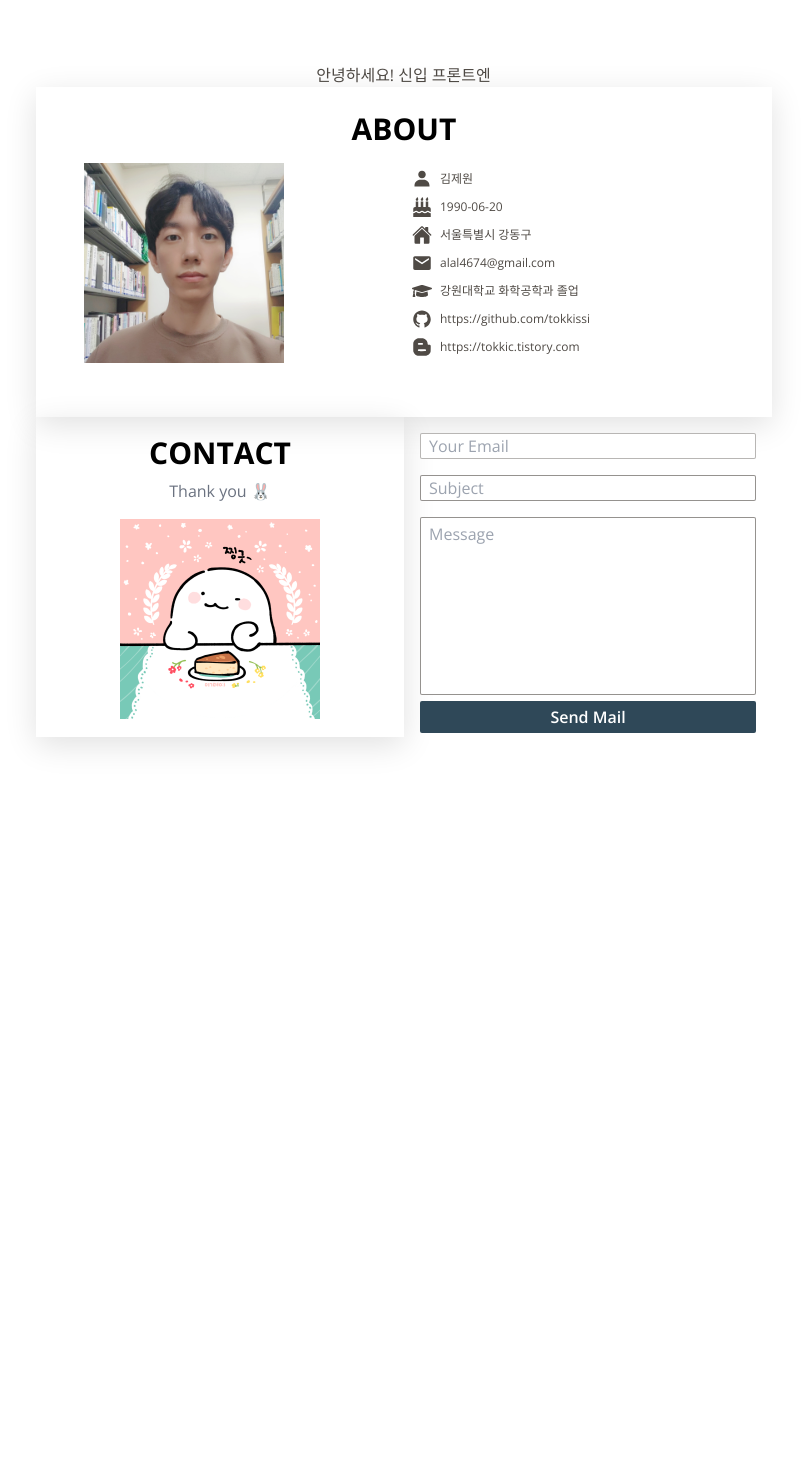
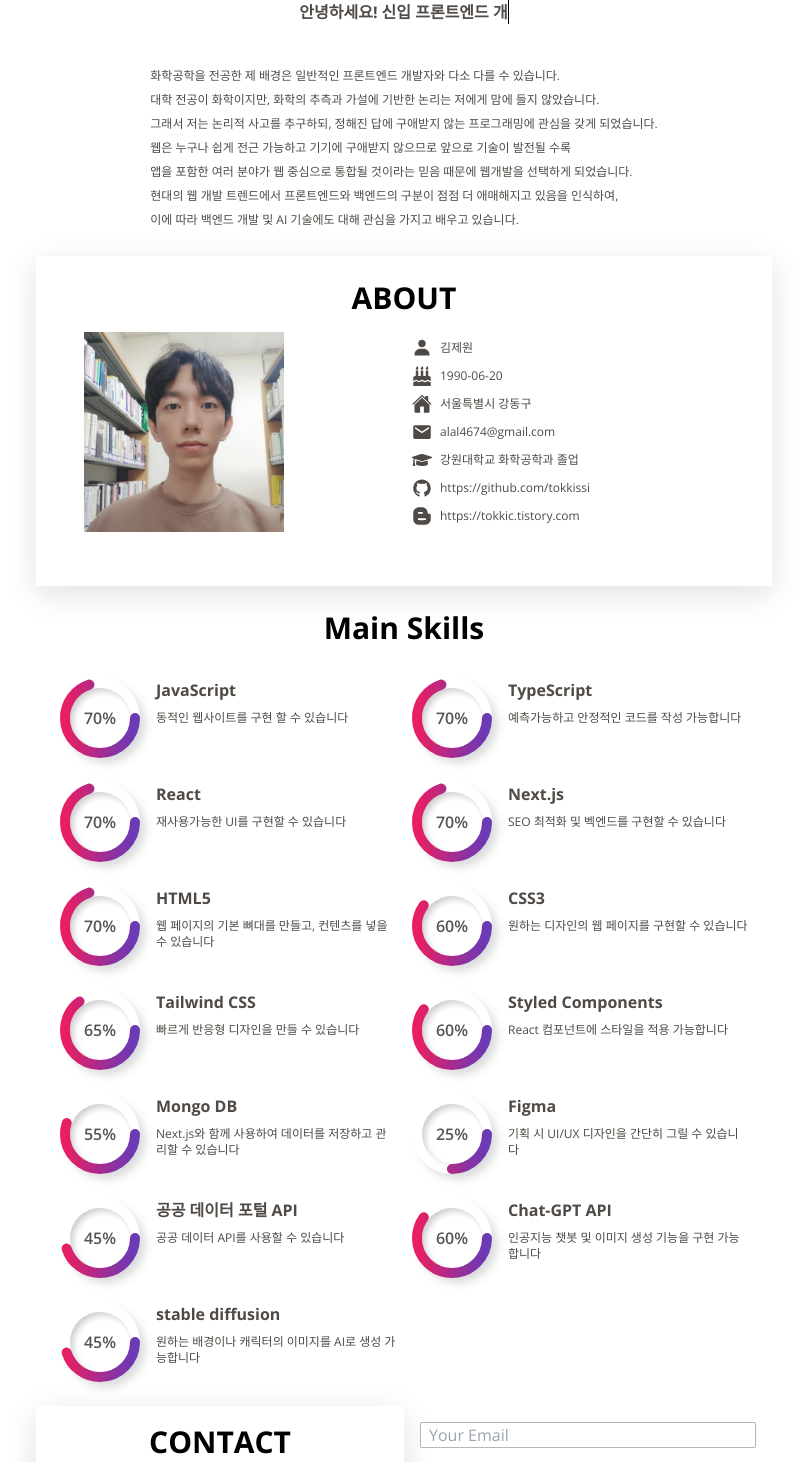
Before and after one commit to tokkissi/portfolio_2023, a Next.js app: page / in a window 1280 px wide. Shown: the top 1462 px of the page, without its empty margins (236-1042 px from the left). Before the commit the page ends 800 px from the top, so only its background shows below. Built offline with nearby package versions, Linux system fonts and the light colour scheme.

Commit message:
style: updated CSS styles for multiple components

```diff
--- a/src/app/components/About.tsx
+++ b/src/app/components/About.tsx
@@ -3,7 +3,7 @@ import UserProfileInfo from "./UserProfileInfo";
 
 export default function About() {
   return (
-    <div className="flex flex-col w-[736px] h-[330px] px-4 shadow-customBox gap-4">
+    <div className="flex flex-col w-[736px] h-[330px] px-4 shadow-customBox gap-4 bg-white">
       <p className="text-3xl font-bold mt-6 mx-auto">ABOUT</p>
       <div className="flex mb-auto">
         <Image
--- a/src/app/components/Contact.tsx
+++ b/src/app/components/Contact.tsx
@@ -84,7 +84,7 @@ export default function Contact() {
 
   return (
     <div className="w-full px-4 flex justify-center items-center">
-      <div className="w-96 h-80 flex flex-col justify-center items-center shadow-[0_8px_30px_rgb(0,0,0,0.12)]">
+      <div className="w-96 h-80 flex flex-col justify-center items-center shadow-[0_8px_30px_rgb(0,0,0,0.12)] bg-white">
         <p className="text-3xl font-bold">CONTACT</p>
         <p className="mt-2 mb-4 text-gray-500">Thank you 🐰</p>
         <Image
--- a/src/app/components/MainSkills.tsx
+++ b/src/app/components/MainSkills.tsx
@@ -3,7 +3,7 @@ import SkillGrid from "./SkillGrid";
 
 export default function MainSkills() {
   return (
-    <div className="shadow-customBox w-[736px] px-4">
+    <div className="w-[736px] px-4 mb-4">
       <p className="text-center text-3xl font-bold my-6">Main Skills</p>
       <SkillGrid />
     </div>
--- a/src/app/components/TypingEffect.tsx
+++ b/src/app/components/TypingEffect.tsx
@@ -53,7 +53,9 @@ export default function TypingEffect({
 
   return (
     <div
-      className={`typing-effect ${isDeleting ? "deleting" : ""}`}
+      className={`typing-effect min-h-[1.5rem] font-bold ${
+        isDeleting ? "deleting" : ""
+      }`}
       style={{
         animation: `typing 3.5s steps(${typingSteps}, end), blink-caret .75s step-end infinite`,
       }}
--- a/src/app/components/typingEffect.css
+++ b/src/app/components/typingEffect.css
@@ -12,7 +12,6 @@
 
 .highlight {
   color: #f99417;
-  font-weight: 500;
 }
 
 @keyframes typing {
--- a/src/app/page.tsx
+++ b/src/app/page.tsx
@@ -1,19 +1,19 @@
 import About from "./components/About";
 import Contact from "./components/Contact";
+import Intro from "./components/Intro";
+import MainSkills from "./components/MainSkills";
 import TypingEffect from "./components/TypingEffect";
 
 export default function Home() {
   return (
-    <main className="flex min-h-screen max-w-3xl mx-auto flex-col items-center justify-center ">
+    <main className="flex min-h-screen max-w-3xl mx-auto flex-col items-center justify-center">
       <TypingEffect
         text={"안녕하세요! 신입 프론트엔드 개발자 김제원입니다"}
         highlightText="김제원"
       />
-      {/* {자기소개 한마디. 개발을 시작한 동기와 전하고 싶은 말 짧게} */}
+      <Intro />
       <About />
-      {/* skill 기술스택.  */}
-      {/* projects 카드 형태 그리드 박스 */}
-      {/* contact 노드메일러 */}
+      <MainSkills />
       <Contact />
     </main>
   );
```
